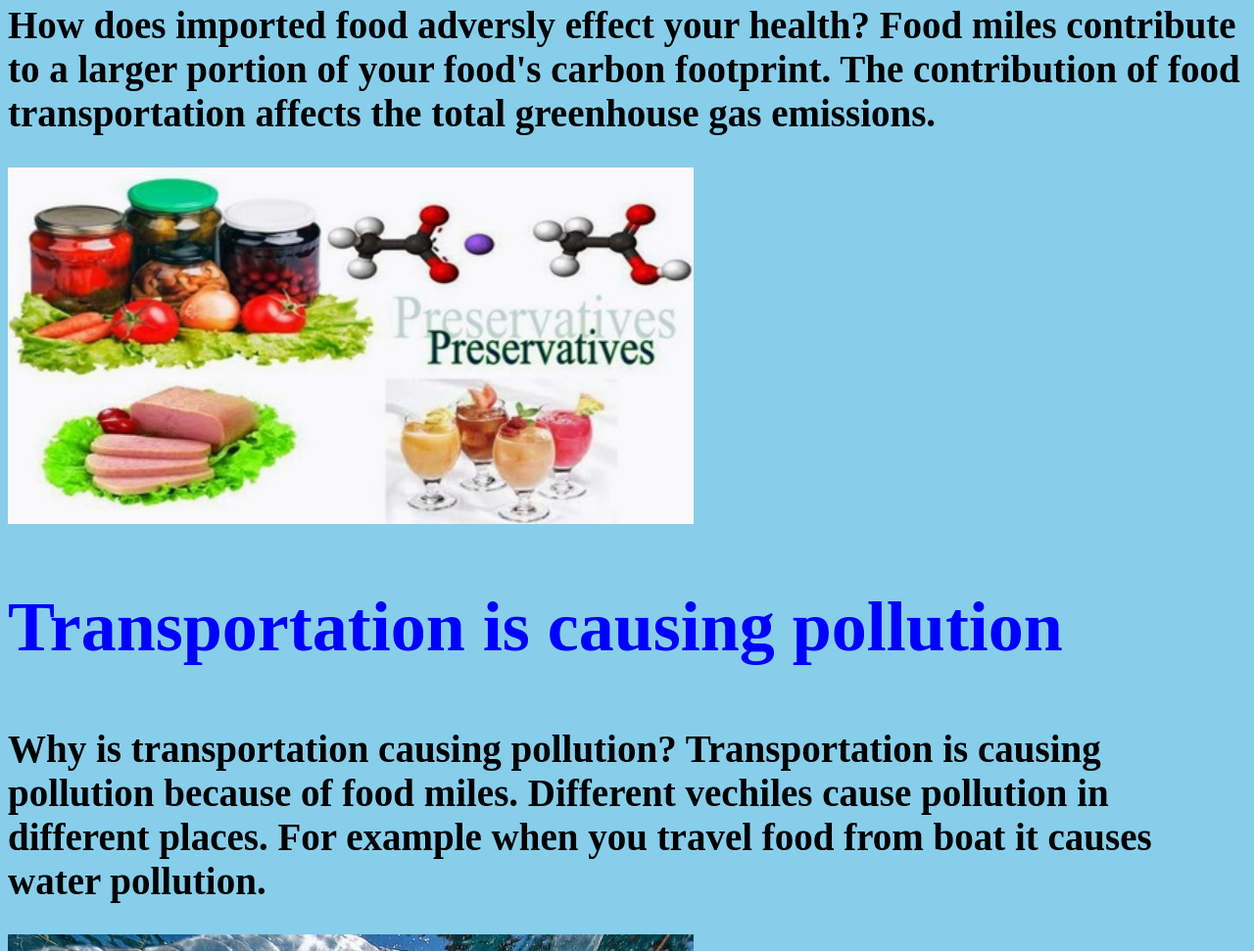
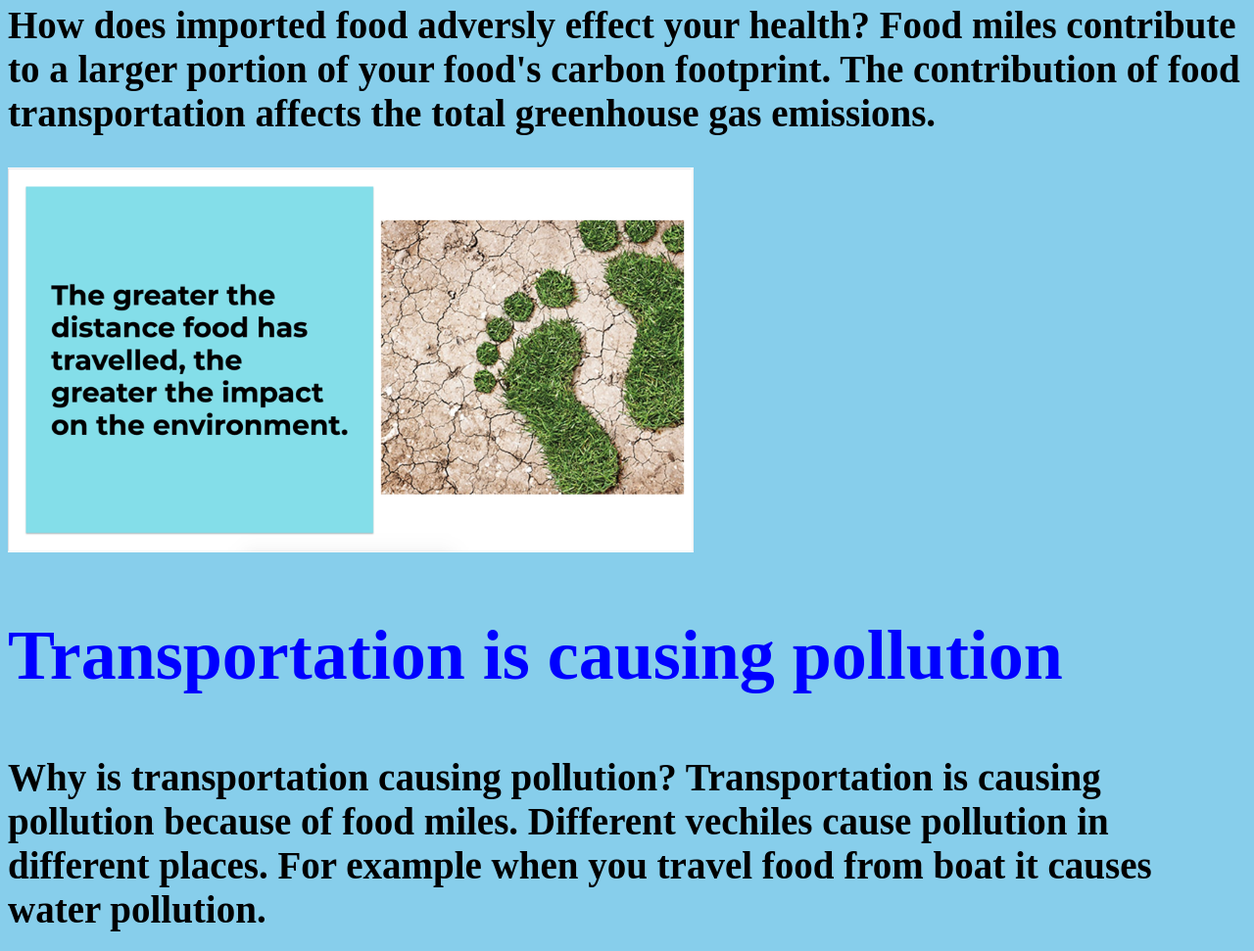
Before and after one commit to ship-by-enemy/DTP, a plain HTML site: page index.html in a window 1280 px wide. Shown: the part 1989-2960 px from the top of the page at 98% size. Drawn offline with Linux system fonts and the light colour scheme.

Commit message:
Add files via upload

```diff
--- a/index.html
+++ b/index.html
@@ -32,7 +32,7 @@
     <section id="health care">
         <h1>Imported food</h1>
         <h2>How does imported food adversly effect your health? Food miles contribute to a larger portion of your food's carbon footprint. The contribution of food transportation affects the total greenhouse gas emissions.</h2>
-        <img id="preservatives" src="preservatives.jpg">
+        <img id="preservatives" src="MicrosoftTeams-image%20(14).png">
         </section>
         <section id="pollution">
         <h1>Transportation is causing pollution</h1>
```
Also changed, not shown: MicrosoftTeams-image (14).png (added).
